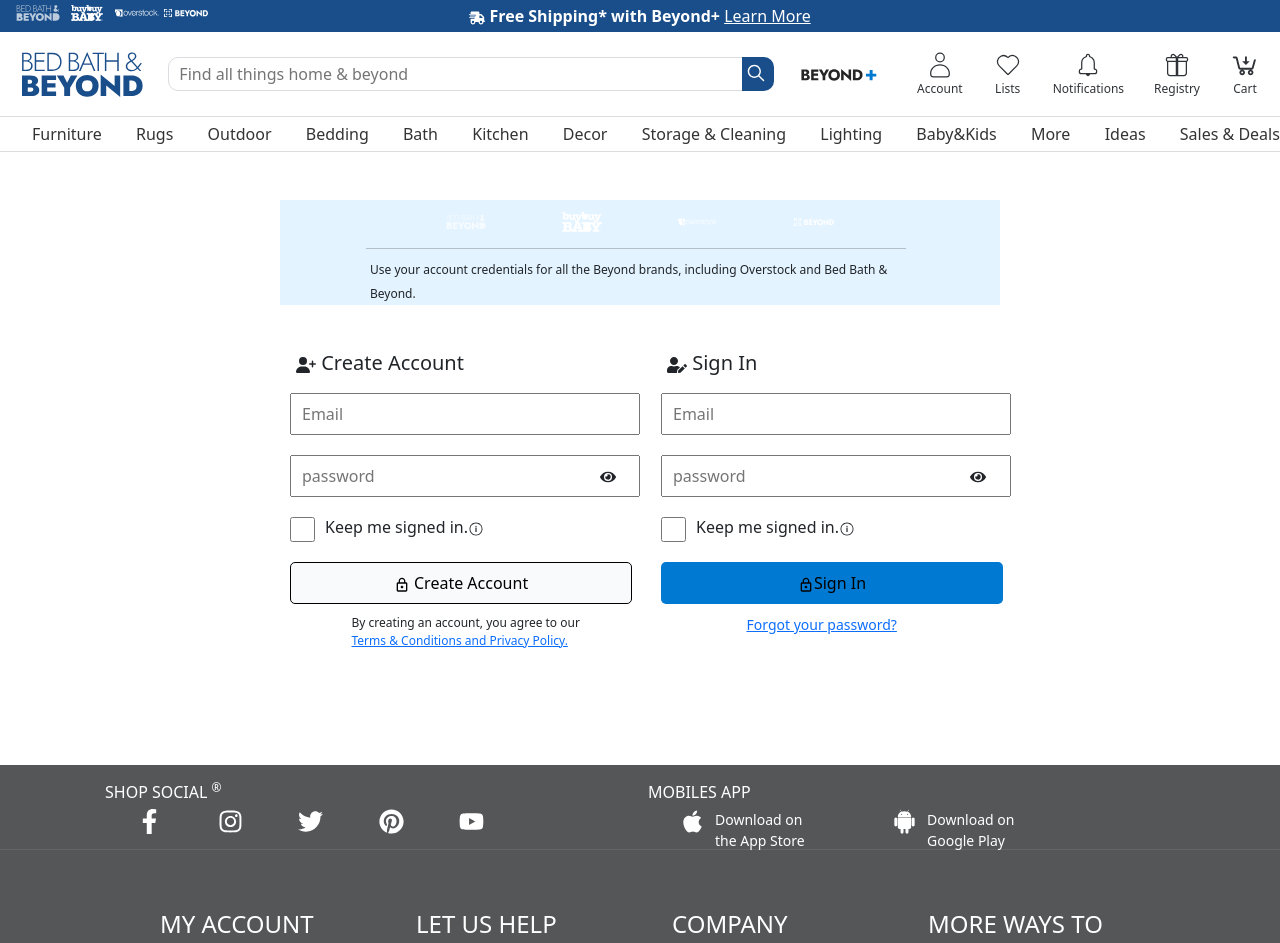
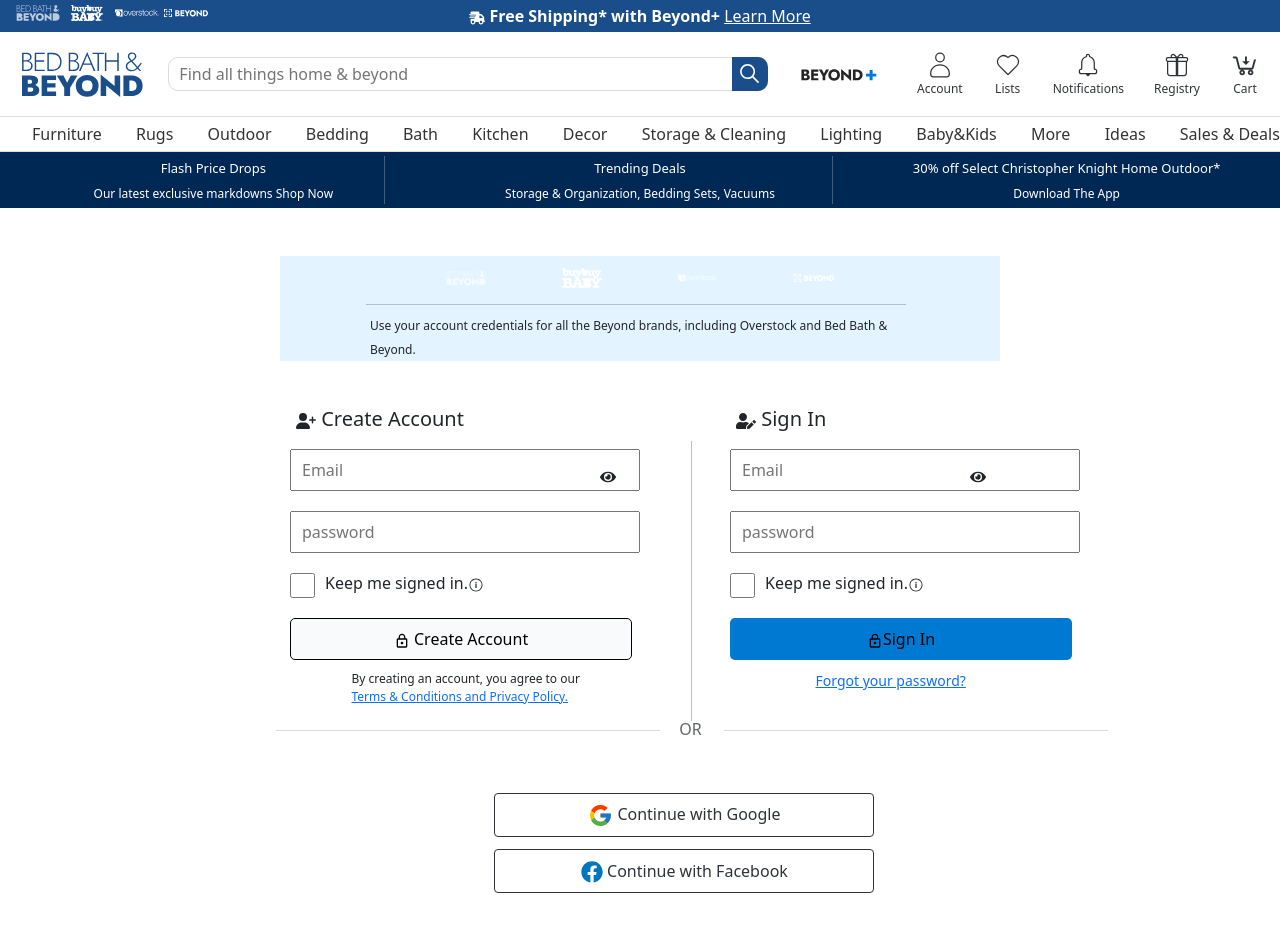
Before and after one commit to sarvangi2609/burntmarshmallow, a React (Vite) app: page /userprofile in a window 1280 px wide. Shown: the top 943 px of the page. Built offline with nearby package versions, Linux system fonts and the light colour scheme.

Commit message:
under banner created successfully

```diff
--- a/src/Components/Home/Salpro.jsx
+++ b/src/Components/Home/Salpro.jsx
@@ -21,7 +21,7 @@
                 style={{
                   color: "white",
                   textDecoration: "none",
-                  fontSize: "24px",
+                  fontSize: "20px",
                 }}
               >
                 BB&B Days Flash Sale
--- a/src/Components/Home/Slider.jsx
+++ b/src/Components/Home/Slider.jsx
@@ -54,7 +54,6 @@
             <img
               src="https://ak1.ostkcdn.com/img/mxc/04242025-MOPS-A3-DSK_fullWidth_04.22.svg?imwidth=1920"
               className="d-block w-100"
-
               alt="..."
             />
           </div>
@@ -87,6 +86,7 @@
             <img
               src="https://ak1.ostkcdn.com/img/mxc/20250426_MOPS_1400x550_Domestic_Desktop_A1_BBBDays.svg?imwidth=1920"
               className="d-block w-100"
+              height={442}
               alt="..."
             />
           </div>
--- a/src/Components/Navbar.jsx
+++ b/src/Components/Navbar.jsx
@@ -9,6 +9,7 @@
 import { LiaCartArrowDownSolid } from "react-icons/lia";
 import Menu from './Menu';
 import {UserDropDown,UserDropDownAfterSignin, ListDropDown} from './Dropdowns/Accounts';
+import UnderBanner from './UnderBanner';
 
 const Navbar = () => {
   return (
@@ -26,7 +27,7 @@
 
         <div className="search">
         <input type="text" placeholder="Find all things home &amp; beyond" style={{padding:"10px",borderRadius:"10px",border:"1px solid #dadcdf",width:"600px",fontSize:"16px"}}  />
-        <div className="search-icon"><IoIosSearch style={{fontSize:"22px",position:"absolute",top:"5px",left:"3px",color:"white"}} /></div>
+        <div className="search-icon"><IoIosSearch style={{fontSize:"25px",position:"absolute",top:"4px",left:"5px",color:"white"}} /></div>
         </div>
 
         <div>
@@ -63,6 +64,8 @@
 
     <Menu />
 
+    <UnderBanner />
+
     </>
 
   )
--- a/src/Components/Profile/UserProfile.jsx
+++ b/src/Components/Profile/UserProfile.jsx
@@ -3,6 +3,8 @@
 import logo2 from '../../assets/logo2.svg'
 import logo3 from '../../assets/logo3.svg'
 import logo4 from '../../assets/logo4.svg'
+import { FcGoogle } from "react-icons/fc";
+import { FaFacebook } from "react-icons/fa";
 import SignIn from "./SignIn";
 import SignUp from "./SignUp";
 
@@ -55,6 +57,19 @@
           <SignIn />
         </div>
 
+        <div className="lines">
+          <div className="line1"></div>
+          <span>OR</span>
+          <div className="line2"></div>
+        </div>
+
+        <div className="loginbtns">
+
+            <button><FcGoogle style={{fontSize:"25px"}} /> Continue with Google</button> <br />
+            <button><FaFacebook style={{color:"#0076be",fontSize:"22px"}} /> Continue with Facebook</button>
+
+        </div>
+
       </div>
     </>
   );
--- /dev/null
+++ b/src/Components/UnderBanner.jsx
@@ -0,0 +1,32 @@
+import React from "react";
+
+const UnderBanner = () => {
+  return (
+    <>
+      <div className="underbanner">
+        <div className="underbanner-container">
+          <div className="container">
+            <h6> Flash Price Drops</h6>
+            <p>Our latest exclusive markdowns Shop Now</p>
+          </div>
+
+          <hr className="hr1" />
+
+          <div className="container">
+            <h6>Trending Deals</h6>
+            <p>Storage & Organization, Bedding Sets, Vacuums</p>
+          </div>
+
+          <hr className="hr2" />
+
+          <div className="container">
+            <h6>30% off Select Christopher Knight Home Outdoor*</h6>
+            <p> Download The App</p>
+          </div>
+        </div>
+      </div>
+    </>
+  );
+};
+
+export default UnderBanner;
--- a/src/Components/style.css
+++ b/src/Components/style.css
@@ -82,9 +82,9 @@
 
 .search .search-icon{
     position: absolute;
-    left: 573.5px;
+    left: 563.5px;
     height: 34px;
-    width: 32px;
+    width: 36px;
     background-color: #1a4e8a;
     border-radius: 0px 10px 10px 0px;
 }
@@ -283,17 +283,68 @@
     text-decoration: none;
 }
 
+/* underbanner */
+
+.underbanner{
+    height: 56px;
+    width: 100%;
+    background-color: #002855;
+}
+.underbanner-container{
+    /* width: 80%; */
+    /* background-color: black; */
+    height: 56px;
+    color: white;
+    display: flex;
+    align-items: center;
+    text-align: center;
+
+}
+
+.underbanner-container .container{
+        width: 417px;
+        height: 38px;
+}
+.underbanner-container .container h6{
+    font-size: 13px;
+}
+.underbanner-container .container p{
+    font-size: 12px;
+}
+
+.underbanner-container .hr1 {
+    height: 6%;
+    width: 1px;
+    background-color: white;
+    border: none;
+    position: absolute;
+    left: 30%;
+    margin-top: 15px;
+  }
+
+  .underbanner-container .hr2 {
+    height: 6%;
+    width: 1px;
+    background-color: white;
+    border: none;
+    position: absolute;
+    left: 65%;
+    margin-top: 15px;
+  }
+
+
+
 /* signup */
 
 .signup{
-    height: 400px;
-    width: 290px;
+    height: 350px;
+    width: 490px;
     margin: 30px;
 }
 
 .signin{
-    height: 400px;
-    width: 290px;
+    height: 350px;
+    width: 490px;
     margin: 30px;
 }
 
@@ -329,18 +380,82 @@
 
 .userprofile{
     width: 780px;
+    height: 400px;
     margin: auto;
     display: flex;
-    /* background-color: red; */
+
 }
 
 .userprofile hr {
-    height: 80%;
+    height: 35%;
     width: 1px;
     background-color: black;
     border: none;
-    margin: 0 10px;
+    position: absolute;
+    left: 54%;
+    margin-top: 80px;
   }
+
+  .lines{
+    position: relative;
+  }
+
+  .line1{
+    display: flex;
+    content: '';
+    width: 30%;
+    border-bottom: 1px solid #dadcdf;
+    display: block;
+    margin: 20px;
+    position: absolute;
+    bottom: 10px;
+    left: 20%;
+  }
+
+  .line2{
+    display: flex;
+    content: '';
+    width: 30%;
+    border-bottom: 1px solid #dadcdf;
+    display: block;
+    margin: 20px;
+    position: absolute;
+    bottom: 10px;
+    left: 55%;
+  }
+
+  .lines span{
+    display: flex;
+    width: 30%;
+    display: block;
+    margin: 20px;
+    position: absolute;
+    bottom: 0px;
+    left: 51.50%;
+    color: #626669;
+  }
+
+  .loginbtns{
+    height: 170px;
+    width: 780px;
+    margin: 20px 0px 20px 24%;
+  }
+
+  .loginbtns button{
+    height: 44px;
+    width: 380px;
+    margin-left: 24%;
+    margin-top: 12px;
+    font-size: 16px;
+    background-color: #fff;
+    color: #2f3337;
+    border: 1px solid #2f3337;
+    border-radius: 4px;
+    cursor: pointer;
+    font-weight: 500;
+  }
+
+
 
 
 
@@ -430,6 +545,8 @@
 .slide1{
     background-image: url(https://ak1.ostkcdn.com/img/mxc/04212025-MOPS-COOP-A2-MBL_04.22.jpg?imwidth=1920
     );
+    background-color: #0076be;
+    height: 442px;
     background-repeat: no-repeat;
     background-position: center;
     background-size: cover;
@@ -470,10 +587,10 @@
 
 /* saleproduct */
 
-.salpro{
+/* .salpro{
     height: 400px;
     margin: 20px;
-    background-color: aliceblue;
+
     display: flex;
     justify-content: space-between;
     align-items: center;
@@ -482,7 +599,6 @@
 .salpro .left {
     height: 300px;
     width: 240px;
-    /* background-color: red; */
     padding:10px 0px;
 }
 
@@ -503,10 +619,9 @@
 .right .card{
     height: 280px;
     width: 80%;
-    /* background-color: aliceblue; */
     border-radius: 10px;
     margin: auto;
-}
+} */
 
 
 /* Footer */
--- a/src/Pages/Home.jsx
+++ b/src/Pages/Home.jsx
@@ -1,7 +1,6 @@
 import React from "react";
 import Salpro from "../Components/Home/Salpro";
 import Slider from "../Components/Home/Slider";
-// import SimpleSlider from '../Components/Slider'
 
 const Home = () => {
   return (
@@ -12,15 +11,15 @@
         style={{
           height: "450px",
           width: "98%",
-          margin:"2% 1%"
+          margin:"2% 1%",
         }}
       >
         <Slider />
       </div>
 
-      <div className="salepro">
+      {/* <div className="salepro">
         <Salpro />
-      </div>
+      </div> */}
 
       <div className="section">
         <div className="section1">
```
